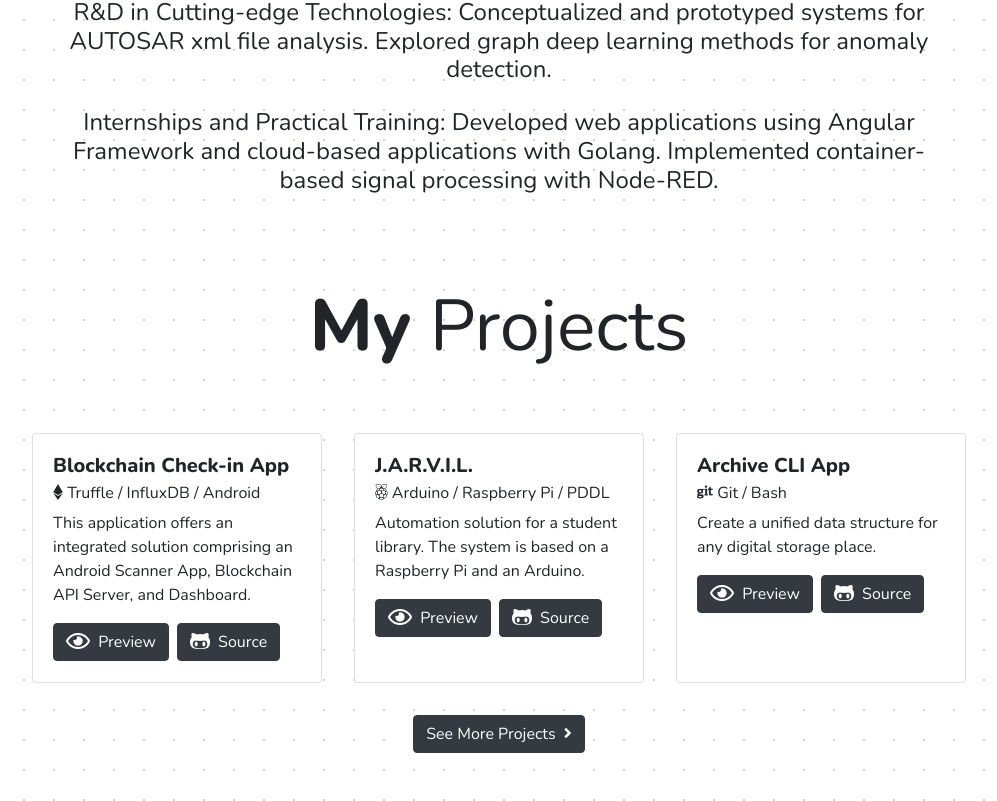
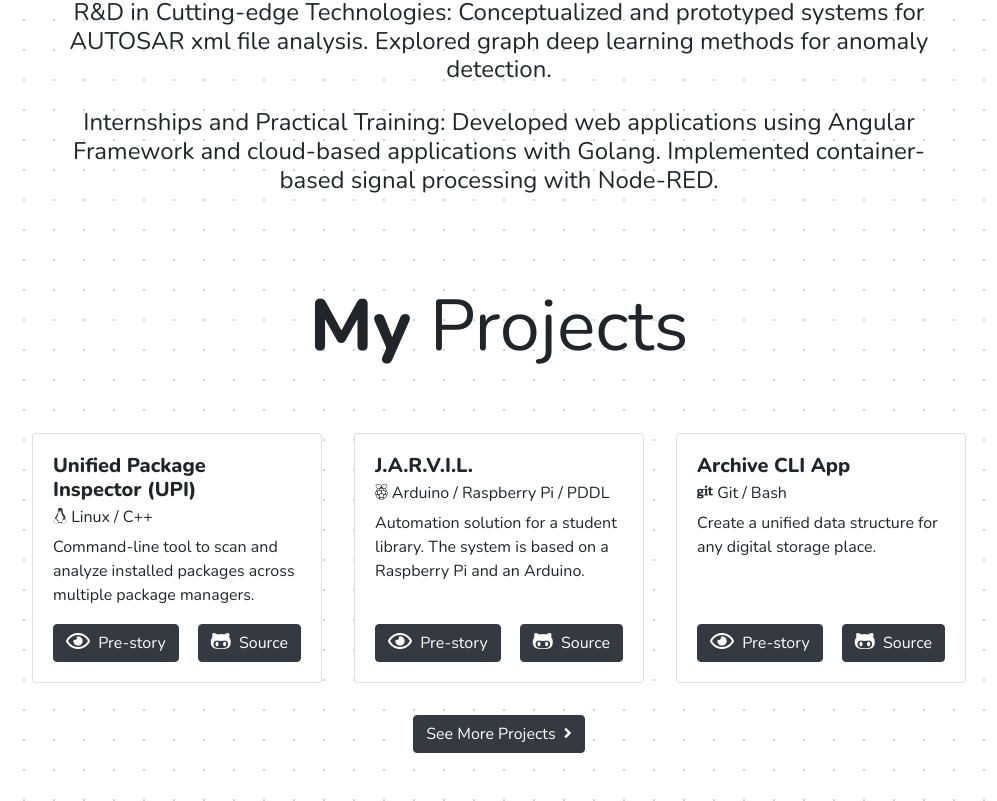
Before and after one commit to densalzmann/densalzmann.github.io, an Angular app: page / in a window 1280 px wide. Shown: the part 1135-1936 px from the top of the page, without its empty margins (141-1138 px from the left). Built offline with nearby package versions, Linux system fonts and the light colour scheme.

Commit message:
upd: add project description & change the components html

```diff
--- a/src/app/portfolio/projects/projects.component.css
+++ b/src/app/portfolio/projects/projects.component.css
@@ -8,7 +8,7 @@
 }
 
 .project-title {
-    white-space: nowrap;
+    white-space: wrap;
     overflow: hidden;
     text-overflow: ellipsis;
     max-width: 20ch;
--- a/src/app/portfolio/projects/projects.component.html
+++ b/src/app/portfolio/projects/projects.component.html
@@ -7,7 +7,7 @@
         <div *ngFor="let project of projects" class="card project-card m-3"
             [ngClass]="{'m-3': !options.displayInColumn, 'mb-3': options.displayInColumn}">
             <div class="card-body d-flex flex-column">
-                <h5 class="card-title font-weight-bold text-left project-title" [title]="project.name">
+                <h5 class="card-title font-weight-bold text-left project-title"  [title]="project.name">
                     {{project.name}}
                 </h5>
                 <h6 class="card-subtitle mb-2 font-weight-lighter text-left">
@@ -17,10 +17,10 @@
                 <p class="card-text text-left">
                     {{project.description}}
                 </p>
-                <div class="d-flex flex-row justify-content-start">
+                <div class="d-flex flex-row justify-content-between mt-auto">
                     <a [href]="project.previewUrl" *ngIf="project.previewUrl" class="btn btn-dark mr-2">
                         <i class="fa-lg mr-1 far fa-eye"></i>
-                        Preview
+                        Pre-story
                     </a>
                     <a [href]="project.sourceUrl" *ngIf="project.sourceUrl" class="btn btn-dark">
                         <i class="fa-lg mr-1 fab fa-github-alt"></i>
--- a/src/assets/json/projects.json
+++ b/src/assets/json/projects.json
@@ -1,4 +1,15 @@
 [
+    {
+        "name": "Unified Package \n Inspector (UPI)",
+        "stack": {
+            "name": "Linux / C++",
+            "iconClasses": "fab fa-brands fa-linux"
+        },
+        "description": "Command-line tool to scan and analyze installed packages across multiple package managers.",
+        "sourceUrl": "https://github.com/densalzmann/universal-package-inspector",
+        "previewUrl": "https://burly-gray-9a3.notion.site/The-Modern-Developer-s-Dilemma-Navigating-the-Maze-of-Package-Management-7f0bd6a10c18432ca1bf8fcd2879b21c",
+        "featured": true
+    },
     {
         "name": "Blockchain Check-in App",
         "stack": {
@@ -8,7 +19,7 @@
         "description": "This application offers an integrated solution comprising an Android Scanner App, Blockchain API Server, and Dashboard.",
         "sourceUrl": "https://github.com/mario-ruoff/hackathon-2022",
         "previewUrl": "https://github.com/mario-ruoff/hackathon-2022",
-        "featured": true
+        "featured": false
     },
     {
         "name": "J.A.R.V.I.L.",
@@ -36,7 +47,7 @@
         "name": "Test App for a research assistant",
         "stack": {
             "name": "Python / Docker",
-            "iconClasses": "fab fa-location-dot"
+            "iconClasses": "fas fa-map-marker"
         },
         "description": "A simple data generator mocking a GPGGA data source. The datasource is then proccessed to an kafka-server.",
         "sourceUrl": "https://github.com/densalzmann/hiwi-test",
```
